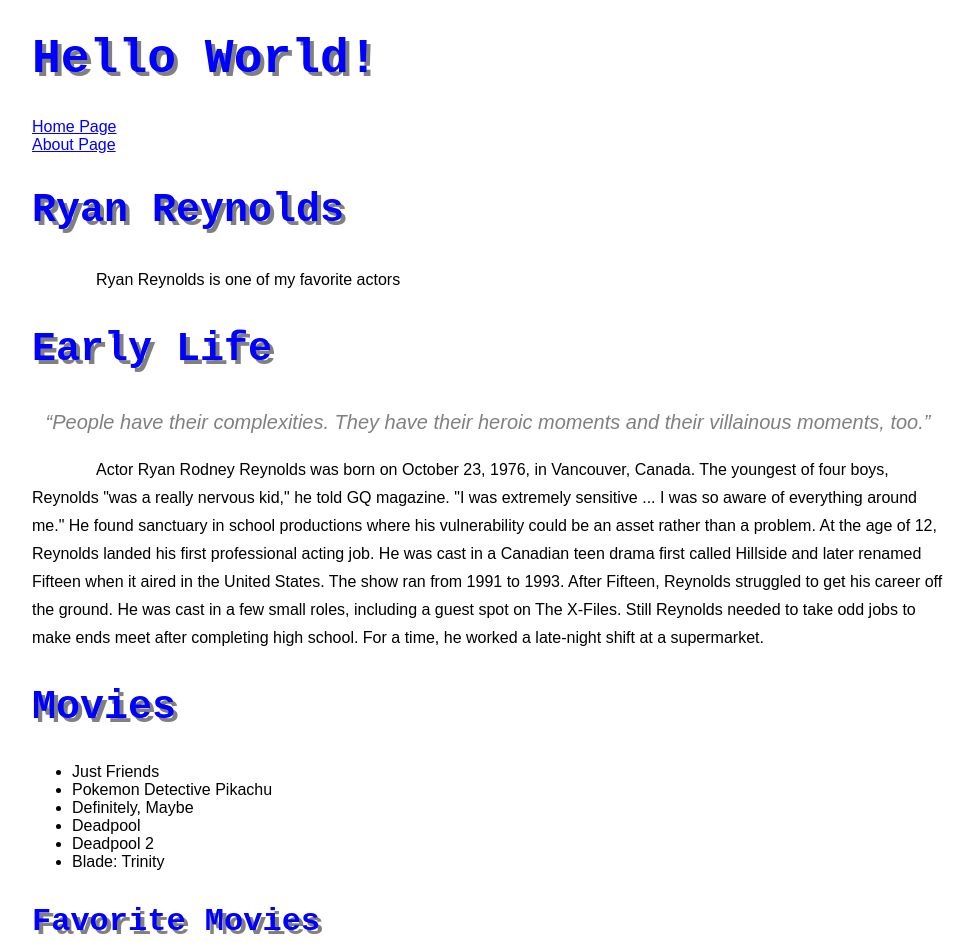
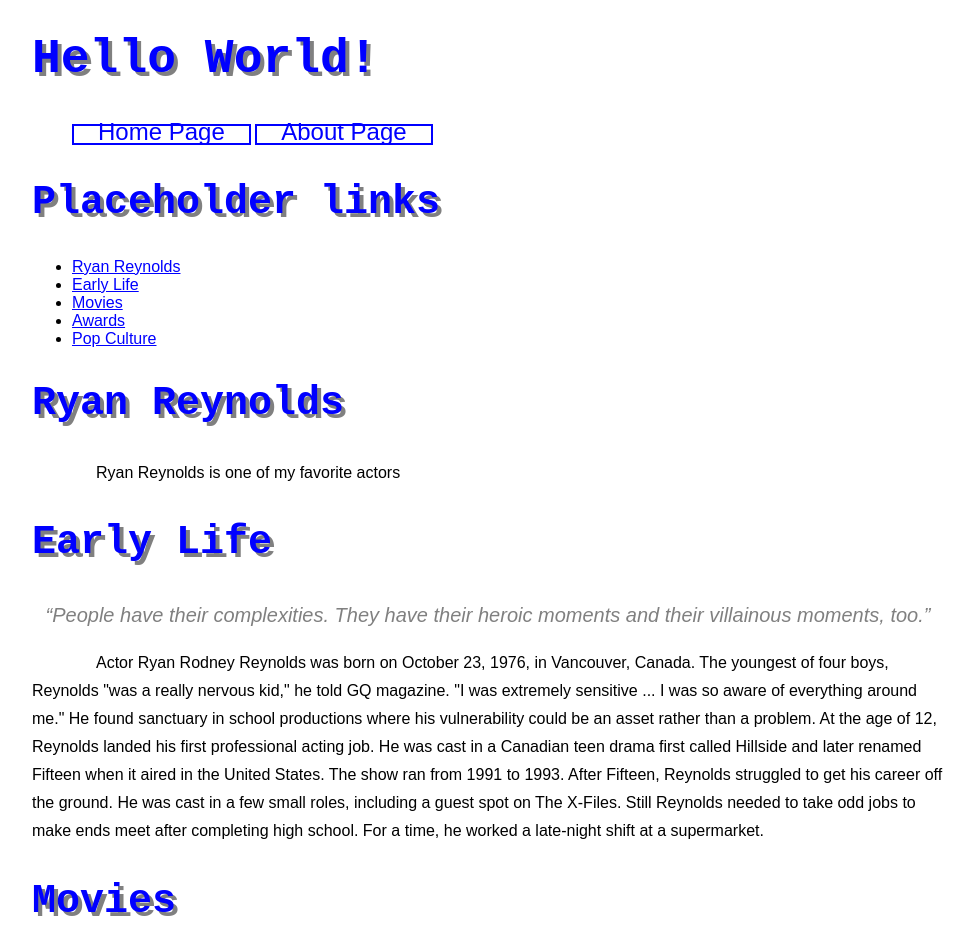
Before and after one commit to jortizcota/Assignment04, a plain HTML site: page index.html in a window 1280 px wide. Shown: the top 943 px of the page, without its empty margins (16-989 px from the left). Drawn offline with Linux system fonts and the light colour scheme.

Commit message:
Added navs and placeholder links in my index.html and about.html files

```diff
--- a/index.html
+++ b/index.html
@@ -8,18 +8,32 @@
     <link rel="stylesheet" href= "main.css">
 </head>
 <body>
+    <h1>Hello World!</h1>
     <header>
-        <h1>Hello World!</h1>
-        <a href="index.html">Home Page</a><br>
-		<a href="subpage/about.html">About Page</a>
+        <nav>
+            <ul>
+                <li><a href="index.html">Home Page</a></li>
+                <li><a href="subpage/about.html">About Page</a></li>
+            </ul>
+        </nav>
     </header>
     <main>
         <section>
-            <h2>Ryan Reynolds</h2>
+                <h2>Placeholder links</h2>
+            <ul>
+                <li><a href="#RyanReynolds">Ryan Reynolds</a></li>
+                <li><a href="#EarlyLife">Early Life</a></li>
+                <li><a href="#Movies">Movies</a></li>
+                <li><a href="#Awards">Awards</a></li>
+                <li><a href="#PopCulture">Pop Culture</a></li>
+            </ul>
+        </section>
+        <section>
+            <h2><a id="RyanReynolds">Ryan Reynolds</a></h2>
             <p>Ryan Reynolds is one of my favorite actors</p>
         </section>
         <section>
-            <h2>Early Life</h2>
+            <h2><a id="EarlyLife">Early Life</a></h2>
             <div class="quote">
                 <q>People have their complexities. They have their heroic moments and their villainous moments, too.</q>
             </div>
@@ -31,7 +45,7 @@
             </p>
         </section>
         <section>
-            <h2>Movies</h2>
+            <h2><a id="Movies">Movies</a></h2>
             <ul>
                 <li>Just Friends</li>
                 <li>Pokemon Detective Pikachu</li>
@@ -48,7 +62,7 @@
             </ol>
         </section>
         <section>
-            <h2>Awards</h2>
+            <h2><a id="Awards">Awards</a></h2>
             <ul>
                 <li>MTV Movie Award for Best Fight</li>
                 <li>People's Choice Award for Favorite Movie Actor</li>
@@ -58,7 +72,7 @@
             </ul>
         </section>
         <section>
-            	<h2>Pop Culture</h2>
+            	<h2><a id="PopCulture">Pop Culture</a></h2>
 			<p>This is a picture of <span>Ryan Reynolds</span> and this is the picture he took when he was chosen to star in <i>Shotgun Wedding</i>.</p>
 			<aside>
 				<figure>
--- a/main.css
+++ b/main.css
@@ -3,6 +3,27 @@ body {
 	font-family: Arial, Helvetica, sans-serif;
 	margin-left: 3em;
 	margin-right: 20em;;
+}
+
+nav ul li {
+	border: 2px solid blue;
+	display: inline;
+}
+
+nav ul li:hover {
+	border: 2px solid purple;
+}
+
+nav ul li a {
+	color: blue;
+	font-size: 1.5em;
+	text-decoration: none;
+	padding: 1em;
+}
+
+nav ul li a:hover,
+nav ul li a:focus {
+	color: purple;
 }
 
 img {
@@ -35,9 +56,6 @@ body {
 body > p {
 	color: orange;
 }
-table {
-	border: 1px solid black;
-}
 
 tr:hover {
 	background-color: grey;
```
Also changed, not shown: subpage/about.html (+7 -3 lines).
